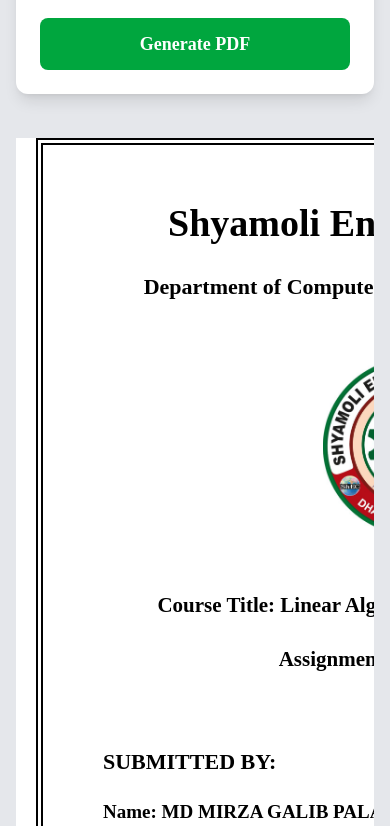
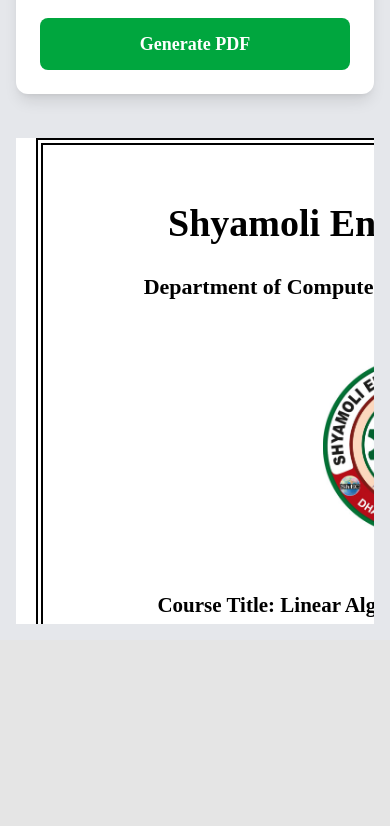
Before and after one commit to GalibDev/assignment-cover, a React (Vite) app: page / in a window 390 px wide. Shown: the part 1078-1904 px from the top of the page. After the commit the page ends 1718 px from the top, so only its background shows below. Built offline with nearby package versions, Linux system fonts and the light colour scheme.

Commit message:
Improved mobile responsive design

```diff
--- a/src/App.jsx
+++ b/src/App.jsx
@@ -33,13 +33,11 @@
     const opt = {
       margin: 0,
       filename: "assignment-cover.pdf",
-      image: {
-        type: "jpeg",
-        quality: 1,
-      },
+      image: { type: "jpeg", quality: 1 },
       html2canvas: {
         scale: 2,
         useCORS: true,
+        scrollY: 0,
       },
       jsPDF: {
         unit: "px",
@@ -87,7 +85,7 @@
               name="blockAlign"
               value={data.blockAlign}
               onChange={handleChange}
-              className="w-full border border-gray-300 rounded-lg px-4 py-3 text-lg outline-none focus:border-green-500 bg-white"
+              className="w-full border border-gray-300 rounded-lg px-4 py-3 text-lg outline-none bg-white"
             >
               <option value="left">Submitted Block Left</option>
               <option value="center">Submitted Block Middle</option>
@@ -103,10 +101,11 @@
           </button>
         </div>
 
-        <div className="w-full overflow-auto">
+        <div className="w-full overflow-hidden bg-gray-200">
+          <div className="mobile-preview mx-auto">
             <div
               ref={pdfRef}
-            className="w-[794px] h-[1123px] bg-white mx-auto"
+              className="pdf-page w-[794px] h-[1123px] bg-white mx-auto"
             >
               <div className="border-[7px] border-double border-black h-[1083px] m-[20px] px-[60px] pt-[55px] pb-[40px] box-border">
                 <h1 className="text-center text-[38px] font-bold leading-tight">
@@ -125,13 +124,11 @@
 
                 <div className="text-center">
                   <h3 className="text-[21px] font-bold mb-[22px]">
-                  Course Title: {data.courseTitle || "Linear Algebra"},
-                  Course Code: {data.courseCode || "MATH-2105"}
+                    Course Title: {data.courseTitle || "Linear Algebra"}, Course Code: {data.courseCode || "MATH-2105"}
                   </h3>
 
                   <h3 className="text-[21px] font-bold">
-                  Assignment #{data.assignmentNumber || "01"},
-                  Title: {data.assignmentTitle || "Matrix"}
+                    Assignment #{data.assignmentNumber || "01"}, Title: {data.assignmentTitle || "Matrix"}
                   </h3>
                 </div>
 
@@ -166,6 +163,7 @@
               </div>
             </div>
           </div>
+        </div>
 
       </div>
     </div>
--- a/src/index.css
+++ b/src/index.css
@@ -5,3 +5,22 @@
   font-family:"Times New Roman", serif;
   background:#e5e5e5;
 }
+
+.mobile-preview{
+  width:794px;
+  height:1123px;
+}
+
+@media screen and (max-width:768px){
+  .mobile-preview{
+    width:100%;
+    height:calc((100vw - 32px) * 1.414);
+    overflow:hidden;
+  }
+
+  .pdf-page{
+    transform:scale(calc((100vw - 32px) / 794));
+    transform-origin:top left;
+    margin-left:0 !important;
+  }
+}
```
Lines whose indentation alone changed are shown as unchanged.
